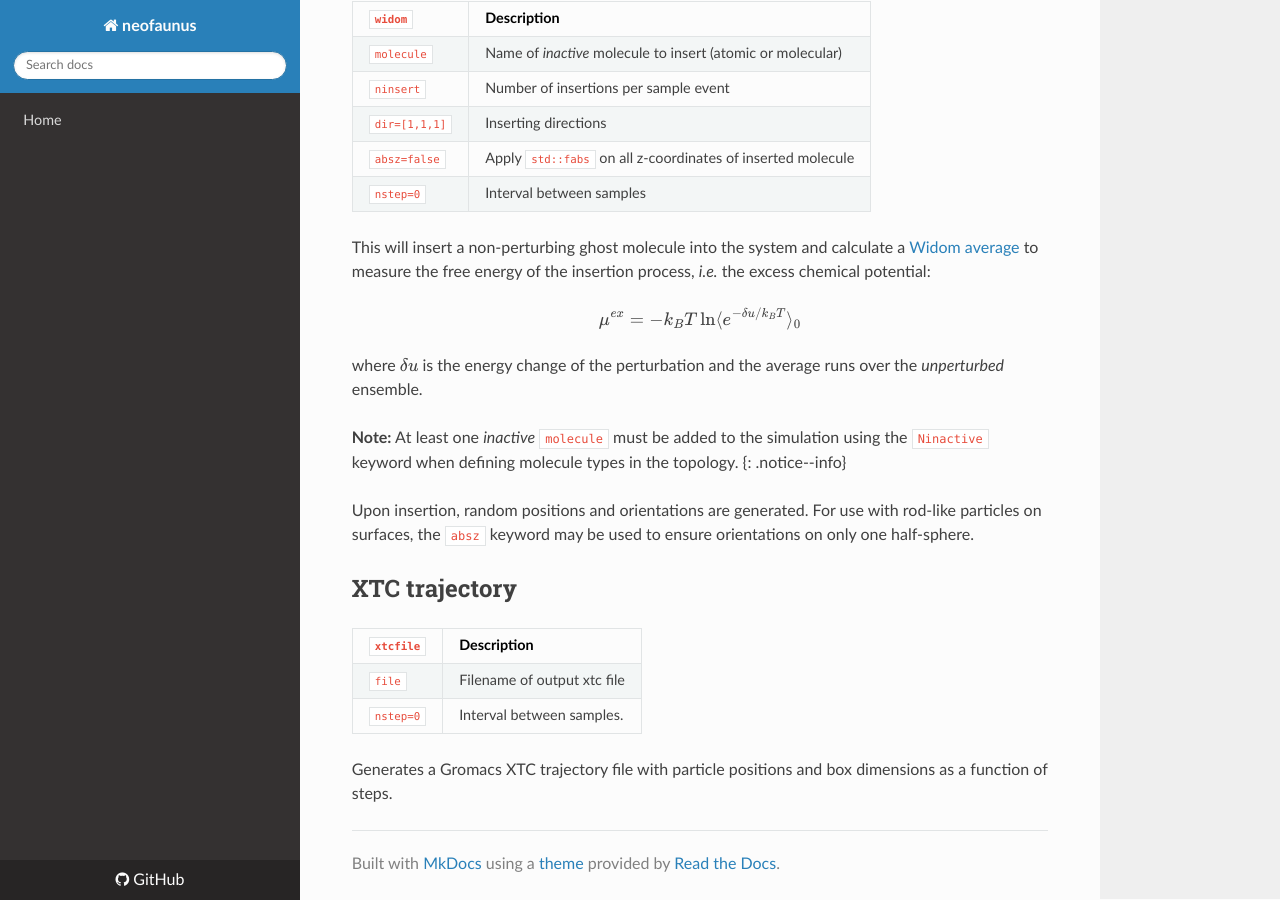
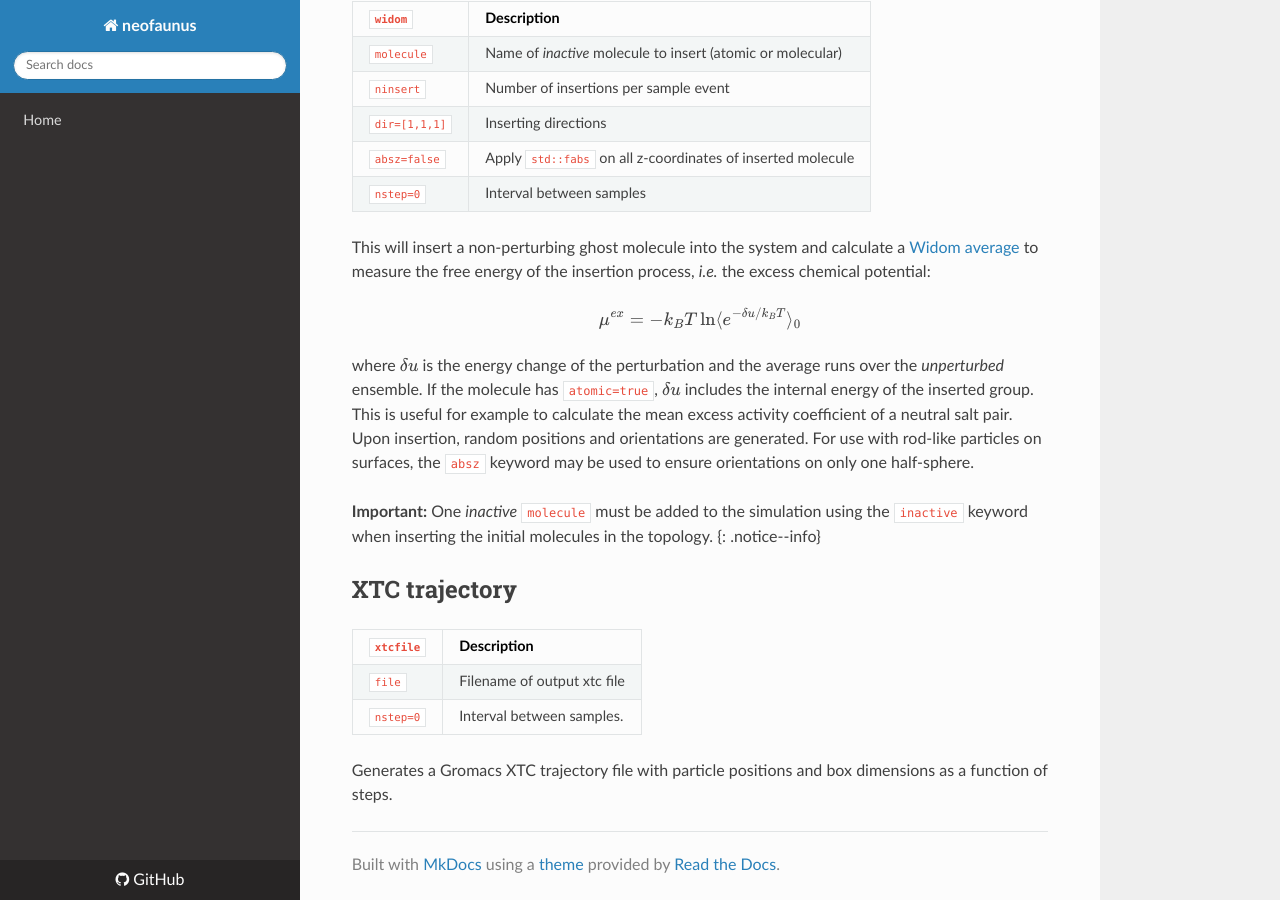
Before and after one commit to mlund/faunus, an MkDocs documentation site: the page built from docs/_docs/analysis.md, in a window 1280 px wide and 900 px high, scrolled down 3690 px. Built offline with MkDocs 1.6.1, drawn with Linux system fonts in a browser that asks for light colours; nearby versions of some CDN libraries; formulas are drawn with MathJax 3; old or Windows-style settings are respelled for this version of MkDocs.

Commit message:
updated docs

```diff
--- a/docs/_docs/analysis.md
+++ b/docs/_docs/analysis.md
@@ -179,16 +179,18 @@ $$
 
 where $\delta u$ is the energy change of the perturbation and the
 average runs over the _unperturbed_ ensemble.
-
-**Note:**
-At least one _inactive_ `molecule` must be added to the simulation using the `Ninactive`
-keyword when defining molecule types in the topology.
-{: .notice--info}
-
+If the molecule has `atomic=true`, $\delta u$ includes the internal energy of the
+inserted group. This is useful for example to calculate the mean excess activity
+coefficient of a neutral salt pair.
 Upon insertion, random positions and orientations are
 generated. For use with rod-like particles on surfaces, the `absz`
 keyword may be used to ensure orientations on only one
 half-sphere.
+
+**Important:**
+One _inactive_ `molecule` must be added to the simulation using the `inactive`
+keyword when inserting the initial molecules in the topology.
+{: .notice--info}
 
 
 ## XTC trajectory
```
